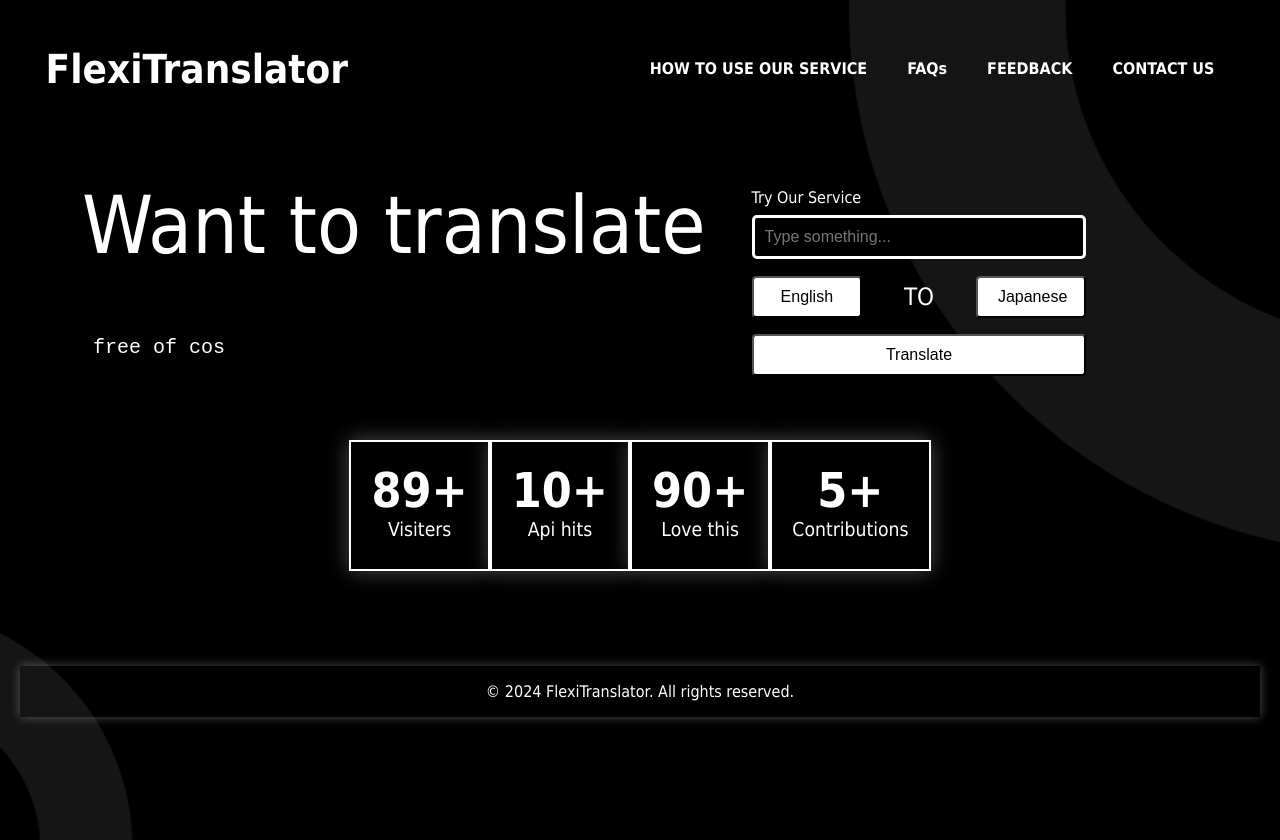
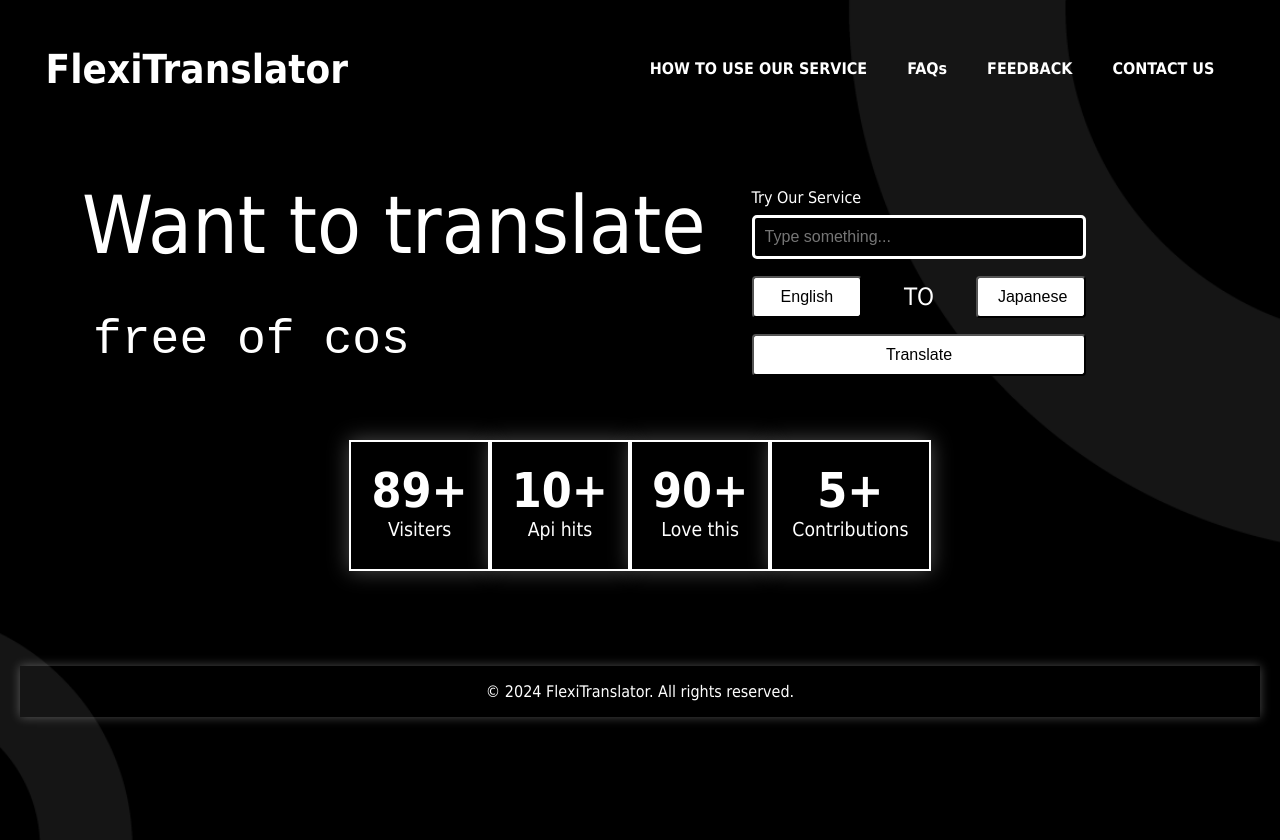
Before and after one commit to choudhary98akash/translation.github.io, an Angular app: page / in a window 1280 px wide. Built offline with nearby package versions, Linux system fonts and the light colour scheme.

Commit message:
added feature

```diff
--- a/src/app/app.component.css
+++ b/src/app/app.component.css
@@ -85,10 +85,7 @@ ul {
     display: block;
     font-size: 5rem;
   }
-  .text-container-two{
-    display: block;
-    font-size: 3rem;
-  }
+
 
 
   /* css for the form input  */
--- a/src/styles.css
+++ b/src/styles.css
@@ -45,3 +45,7 @@ body {
     color: #ffffff; /* Text color inside the input */
     background-color: #000000;
   }
+  .text-container-two{
+    display: block;
+    font-size: 3rem;
+  }
```
